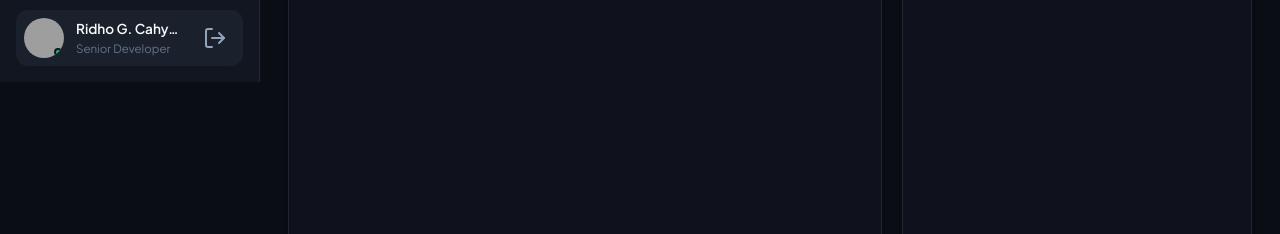
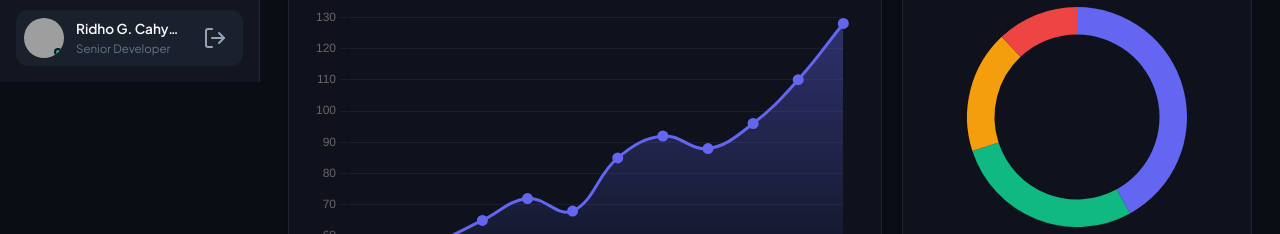
Before and after one commit to anangkampus190-tech/portofolio, a plain HTML site: page analytics-dashboard/index.html in a window 1280 px wide. Shown: the part 718-952 px from the top of the page. Drawn offline with nearby package versions, Linux system fonts and the light colour scheme; grey boxes are pictures that could not be loaded.

Commit message:
Fix: Script JS final bersih tanpa eror

```diff
--- a/analytics-dashboard/index.html
+++ b/analytics-dashboard/index.html
@@ -767,8 +767,16 @@
                             <td class="font-mono">#RD-9021</td>
                             <td>
                                 <div class="user-inline">
-                                                    <div class="avatar avatar-xs">
+                                    <div class="avatar avatar-xs"></div>
+                                </div>
+                            </td>
+                        </tr>
+                    </tbody>
+                </table>
+            </div>
+        </div>
+    </div>
 
-                           <script src="script.js"></script>
+    <script src="script.js?v=100"></script>
 </body>
 </html>
--- a/analytics-dashboard/script.js
+++ b/analytics-dashboard/script.js
@@ -1,6 +1,9 @@
 /* ==========================================
-   RIDHO DEV ANALYTICS DASHBOARD - SCRIPT.JS
+   RIDHO DEV ANALYTICS DASHBOARD - FULL SCRIPT
    ========================================== */
+
+let revenueChartInstance = null;
+let visitorsChartInstance = null;
 
 document.addEventListener('DOMContentLoaded', () => {
     // 1. INITIALIZE LUCIDE ICONS
@@ -8,7 +11,7 @@ document.addEventListener('DOMContentLoaded', () => {
         lucide.createIcons();
     }
 
-    // 2. SIDEBAR & OVERLAY TOGGLE
+    // 2. SIDEBAR & OVERLAY TOGGLE (MOBILE)
     const sidebar = document.querySelector('.sidebar');
     const sidebarToggleBtn = document.querySelector('#sidebar-toggle, .mobile-toggle, [data-sidebar-toggle]');
     const sidebarCloseBtn = document.querySelector('#sidebar-close, .sidebar-close');
@@ -51,6 +54,7 @@ document.addEventListener('DOMContentLoaded', () => {
                 document.documentElement.setAttribute('data-theme', 'light');
                 localStorage.setItem('theme', 'light');
             }
+            if (typeof updateChartColors === 'function') updateChartColors();
         });
     }
 
@@ -63,7 +67,7 @@ document.addEventListener('DOMContentLoaded', () => {
             if (isNaN(target)) return;
 
             let count = 0;
-            const speed = 200;
+            const speed = 40;
             const inc = target / speed;
 
             const updateCount = () => {
@@ -72,11 +76,11 @@ document.addEventListener('DOMContentLoaded', () => {
                     if (targetText.includes('Rp')) {
                         counter.innerText = 'Rp ' + Math.ceil(count).toLocaleString('id-ID');
                     } else if (targetText.includes('%')) {
-                        counter.innerText = count.toFixed(2) + '%';
+                        counter.innerText = count.toFixed(2).replace('.', ',') + '%';
                     } else {
                         counter.innerText = Math.ceil(count).toLocaleString('id-ID');
                     }
-                    setTimeout(updateCount, 1);
+                    setTimeout(updateCount, 15);
                 } else {
                     counter.innerText = targetText;
                 }
@@ -85,40 +89,138 @@ document.addEventListener('DOMContentLoaded', () => {
         });
     };
 
-    // 5. NAVIGASI MENU SIDEBAR DINAMIS
-    const mainContent = document.querySelector('.main-content') || document.querySelector('main');
-    const originalDashboardHtml = mainContent ? mainContent.innerHTML : '';
+    // 5. CHART INITIALIZATION (REVENUE & VISITORS)
+    const initRevenueChart = () => {
+        const ctx = document.getElementById('revenueChart');
+        if (!ctx) return;
+        if (revenueChartInstance) revenueChartInstance.destroy();
+
+        const chartCtx = ctx.getContext('2d');
+        const gradient = chartCtx.createLinearGradient(0, 0, 0, 300);
+        gradient.addColorStop(0, 'rgba(99, 102, 241, 0.4)');
+        gradient.addColorStop(1, 'rgba(99, 102, 241, 0.0)');
+
+        revenueChartInstance = new Chart(ctx, {
+            type: 'line',
+            data: {
+                labels: ['Jan', 'Feb', 'Mar', 'Apr', 'Mei', 'Jun', 'Jul', 'Agu', 'Sep', 'Okt', 'Nov', 'Des'],
+                datasets: [{
+                    label: 'Pendapatan',
+                    data: [45, 52, 58, 65, 72, 68, 85, 92, 88, 96, 110, 128],
+                    borderColor: '#6366f1',
+                    borderWidth: 3,
+                    backgroundColor: gradient,
+                    fill: true,
+                    tension: 0.4,
+                    pointBackgroundColor: '#6366f1',
+                    pointRadius: 4
+                }]
+            },
+            options: {
+                responsive: true,
+                maintainAspectRatio: false,
+                plugins: { legend: { display: false } },
+                scales: {
+                    x: { grid: { display: false } },
+                    y: { grid: { color: 'rgba(255, 255, 255, 0.05)' } }
+                }
+            }
+        });
+    };
+
+    const initVisitorsChart = () => {
+        const ctx = document.getElementById('visitorsChart');
+        if (!ctx) return;
+        if (visitorsChartInstance) visitorsChartInstance.destroy();
+
+        visitorsChartInstance = new Chart(ctx, {
+            type: 'doughnut',
+            data: {
+                labels: ['Pencarian Organik', 'Sosial Media', 'Rujukan (Referral)', 'Langsung (Direct)'],
+                datasets: [{
+                    data: [42, 28, 18, 12],
+                    backgroundColor: ['#6366f1', '#10b981', '#f59e0b', '#ef4444'],
+                    borderWidth: 0
+                }]
+            },
+            options: {
+                responsive: true,
+                maintainAspectRatio: false,
+                cutout: '75%',
+                plugins: { legend: { display: false } }
+            }
+        });
+    };
+
+    // 6. SEGMENTED CONTROL SWITCHER (BULANAN / MINGGUAN)
+    const initSegmentedControl = () => {
+        const segmentedBtns = document.querySelectorAll('.segmented-control button, [data-period]');
+        segmentedBtns.forEach(btn => {
+            btn.addEventListener('click', () => {
+                segmentedBtns.forEach(b => b.classList.remove('active'));
+                btn.classList.add('active');
+
+                const period = btn.getAttribute('data-period');
+                if (revenueChartInstance) {
+                    if (period === 'weekly') {
+                        revenueChartInstance.data.labels = ['Minggu 1', 'Minggu 2', 'Minggu 3', 'Minggu 4'];
+                        revenueChartInstance.data.datasets[0].data = [22, 28, 35, 43];
+                    } else {
+                        revenueChartInstance.data.labels = ['Jan', 'Feb', 'Mar', 'Apr', 'Mei', 'Jun', 'Jul', 'Agu', 'Sep', 'Okt', 'Nov', 'Des'];
+                        revenueChartInstance.data.datasets[0].data = [45, 52, 58, 65, 72, 68, 85, 92, 88, 96, 110, 128];
+                    }
+                    revenueChartInstance.update();
+                }
+            });
+        });
+    };
+
+    // Fungsi Pembantu untuk Memuat Seluruh Komponen Dashboard Utama
+    const loadDashboardComponents = () => {
+        animateCounters();
+        initRevenueChart();
+        initVisitorsChart();
+        initSegmentedControl();
+        if (typeof lucide !== 'undefined') lucide.createIcons();
+    };
+
+    // 7. NAVIGASI MENU SIDEBAR DINAMIS (SEMUA MENU BISA DIKLIK)
+    const mainContentArea = document.querySelector('.main-content') || document.querySelector('main');
+    const originalDashboardHtml = mainContentArea ? mainContentArea.innerHTML : '';
     const sidebarLinks = document.querySelectorAll('.sidebar-nav a, .sidebar a, .nav-item');
 
     sidebarLinks.forEach((link) => {
         link.addEventListener('click', function(e) {
             const href = this.getAttribute('href');
-            if (!href || href === '#' || this.classList.contains('nav-item')) {
+            if (!href || href === '#' || href.startsWith('javascript') || this.classList.contains('nav-item')) {
                 e.preventDefault();
             }
 
+            // Tandai Menu Aktif
             sidebarLinks.forEach(m => m.classList.remove('active'));
             this.classList.add('active');
 
+            // Ambil Nama Menu
             const menuText = this.querySelector('span')?.innerText.trim() || this.innerText.trim();
 
-            if (!mainContent) return;
+            if (!mainContentArea) return;
 
+            // Jika Klik "Dashboard" atau "Utama"
             if (menuText.toLowerCase().includes('dashboard') || menuText.toLowerCase().includes('utama')) {
-                mainContent.innerHTML = originalDashboardHtml;
-                animateCounters();
-                if (typeof lucide !== 'undefined') lucide.createIcons();
+                mainContentArea.innerHTML = originalDashboardHtml;
+                loadDashboardComponents(); // Re-initialize chart & counter
             } else {
-                mainContent.innerHTML = `
+                // Tampilan Halaman Dinamis untuk Menu Lain
+                mainContentArea.innerHTML = `
                     <div style="padding: 1rem 0;">
                         <div class="page-header" style="margin-bottom: 2rem;">
                             <h1 style="font-size: 1.8rem; font-weight: 700; color: #fff;">Halaman ${menuText}</h1>
-                            <p style="color: #94a3b8;">Modul ${menuText} pada Ridho Dev Dashboard.</p>
+                            <p style="color: #94a3b8;">Modul ${menuText} pada dashboard Ridho Dev.</p>
                         </div>
                         <div class="card glass-card" style="padding: 2rem; border-radius: 12px; background: rgba(30, 41, 59, 0.7); border: 1px solid rgba(255, 255, 255, 0.1);">
-                            <h3 style="color: #fff;">Panel ${menuText}</h3>
-                            <p style="margin-top: 0.5rem; color: #94a3b8;">
-                                Data dan informasi untuk modul <strong>${menuText}</strong> berhasil dimuat secara dinamis.
+                            <h3 style="color: #fff; margin-bottom: 0.5rem;">Modul ${menuText}</h3>
+                            <p style="color: #94a3b8;">
+                                Fitur dan data untuk <strong>${menuText}</strong> berhasil dimuat secara dinamis. Silakan kelola informasi panel ini.
                             </p>
                         </div>
                     </div>
@@ -130,7 +232,8 @@ document.addEventListener('DOMContentLoaded', () => {
         });
     });
 
-    animateCounters();
+    // Inisialisasi Pertama Kali Saat Web Dibuka
+    loadDashboardComponents();
 });
 
 console.log('%c Ridho Dev Analytics Dashboard initialized successfully! ', 'background: #6366f1; color: #ffffff');
```
Lines whose indentation alone changed are shown as unchanged.
